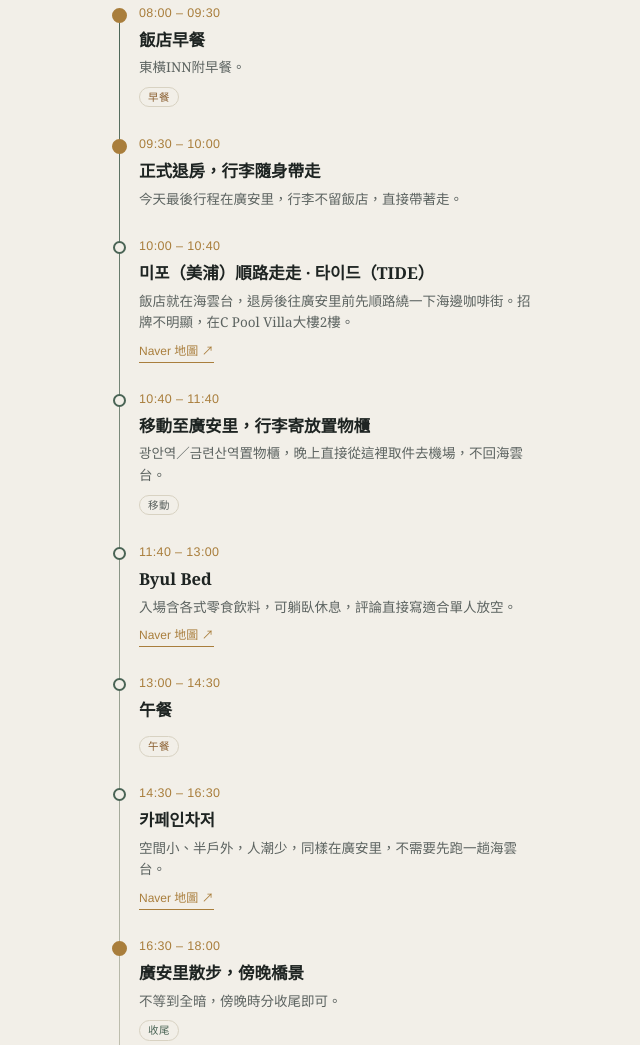
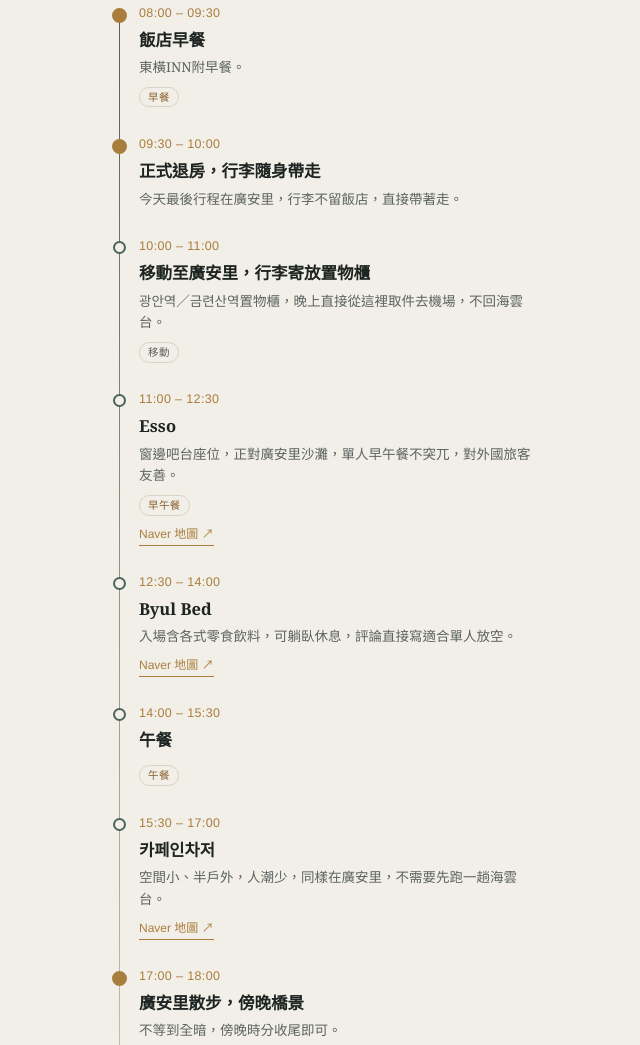
Before and after one commit to Williyen/busan2026, a plain HTML site: page index.html in a window 1280 px wide. Shown: the part 2144-3189 px from the top of the page, without its empty margins (207-847 px from the left). Drawn offline with Linux system fonts and the light colour scheme.

Commit message:
Refactor index.html structure and styles

```diff
--- a/index.html
+++ b/index.html
@@ -275,7 +275,7 @@
 
       <div class="item">
         <div class="time">09:30 – 10:30</div>
-        <h3>移動至廣안里</h3>
+        <h3>移動至廣安里</h3>
         <p>今日主場，接下來都在此區活動。</p>
         <span class="tag move">移動</span>
       </div>
@@ -352,41 +352,42 @@
       </div>
 
       <div class="item">
-        <div class="time">10:00 – 10:40</div>
-        <h3>미포（美浦）順路走走 · 타이드（TIDE）</h3>
-        <p>飯店就在海雲台，退房後往廣安里前先順路繞一下海邊咖啡街。招牌不明顯，在C Pool Villa大樓2樓。</p>
-        <div><a class="nlink" href="https://map.naver.com/p/search/%ED%83%80%EC%9D%B4%EB%93%9C%20%ED%95%B4%EC%9A%B4%EB%8C%80" target="_blank" rel="noopener">Naver 地圖 ↗</a></div>
-      </div>
-
-      <div class="item">
-        <div class="time">10:40 – 11:40</div>
+        <div class="time">10:00 – 11:00</div>
         <h3>移動至廣安里，行李寄放置物櫃</h3>
         <p>광안역／금련산역置物櫃，晚上直接從這裡取件去機場，不回海雲台。</p>
         <span class="tag move">移動</span>
       </div>
 
       <div class="item">
-        <div class="time">11:40 – 13:00</div>
+        <div class="time">11:00 – 12:30</div>
+        <h3>Esso</h3>
+        <p>窗邊吧台座位，正對廣安里沙灘，單人早午餐不突兀，對外國旅客友善。</p>
+        <span class="tag food">早午餐</span>
+        <div><a class="nlink" href="https://map.naver.com/p/search/Esso%20%EA%B4%91%EC%95%88%EB%A6%AC" target="_blank" rel="noopener">Naver 地圖 ↗</a></div>
+      </div>
+
+      <div class="item">
+        <div class="time">12:30 – 14:00</div>
         <h3>Byul Bed</h3>
         <p>入場含各式零食飲料，可躺臥休息，評論直接寫適合單人放空。</p>
         <div><a class="nlink" href="https://map.naver.com/p/search/%EB%B3%84%EB%B2%A0%EB%93%9C%20%EA%B4%91%EC%95%88%EB%A6%AC" target="_blank" rel="noopener">Naver 地圖 ↗</a></div>
       </div>
 
       <div class="item">
-        <div class="time">13:00 – 14:30</div>
+        <div class="time">14:00 – 15:30</div>
         <h3>午餐</h3>
         <span class="tag food">午餐</span>
       </div>
 
       <div class="item">
-        <div class="time">14:30 – 16:30</div>
+        <div class="time">15:30 – 17:00</div>
         <h3>카페인차저</h3>
         <p>空間小、半戶外，人潮少，同樣在廣安里，不需要先跑一趟海雲台。</p>
         <div><a class="nlink" href="https://map.naver.com/p/search/%EC%B9%B4%ED%8E%98%EC%9D%B8%EC%B0%A8%EC%A0%80%20%EA%B4%91%EC%95%88%EB%A6%AC" target="_blank" rel="noopener">Naver 地圖 ↗</a></div>
       </div>
 
       <div class="item anchor">
-        <div class="time">16:30 – 18:00</div>
+        <div class="time">17:00 – 18:00</div>
         <h3>廣安里散步，傍晚橋景</h3>
         <p>不等到全暗，傍晚時分收尾即可。</p>
         <span class="tag">收尾</span>
```
